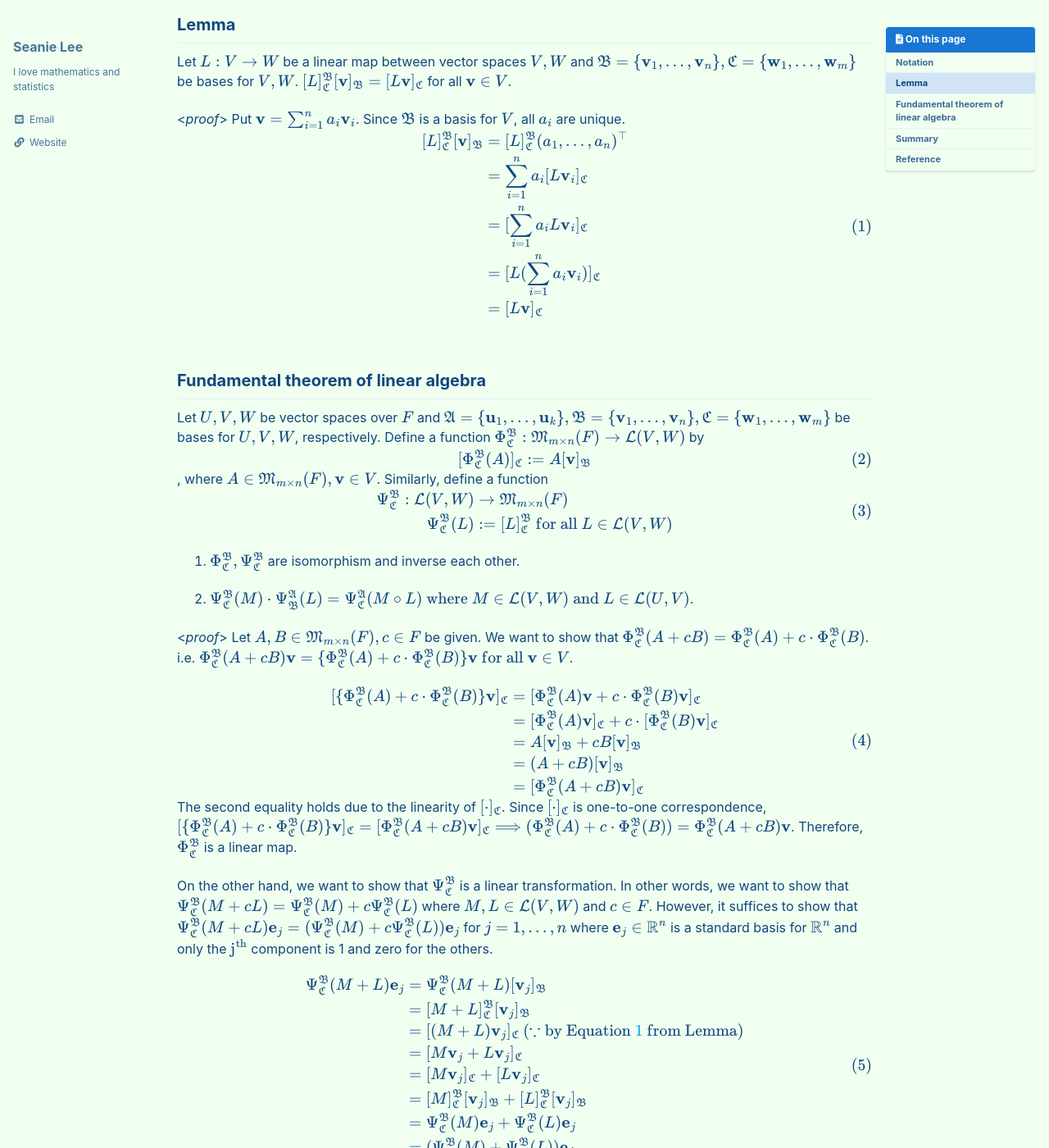
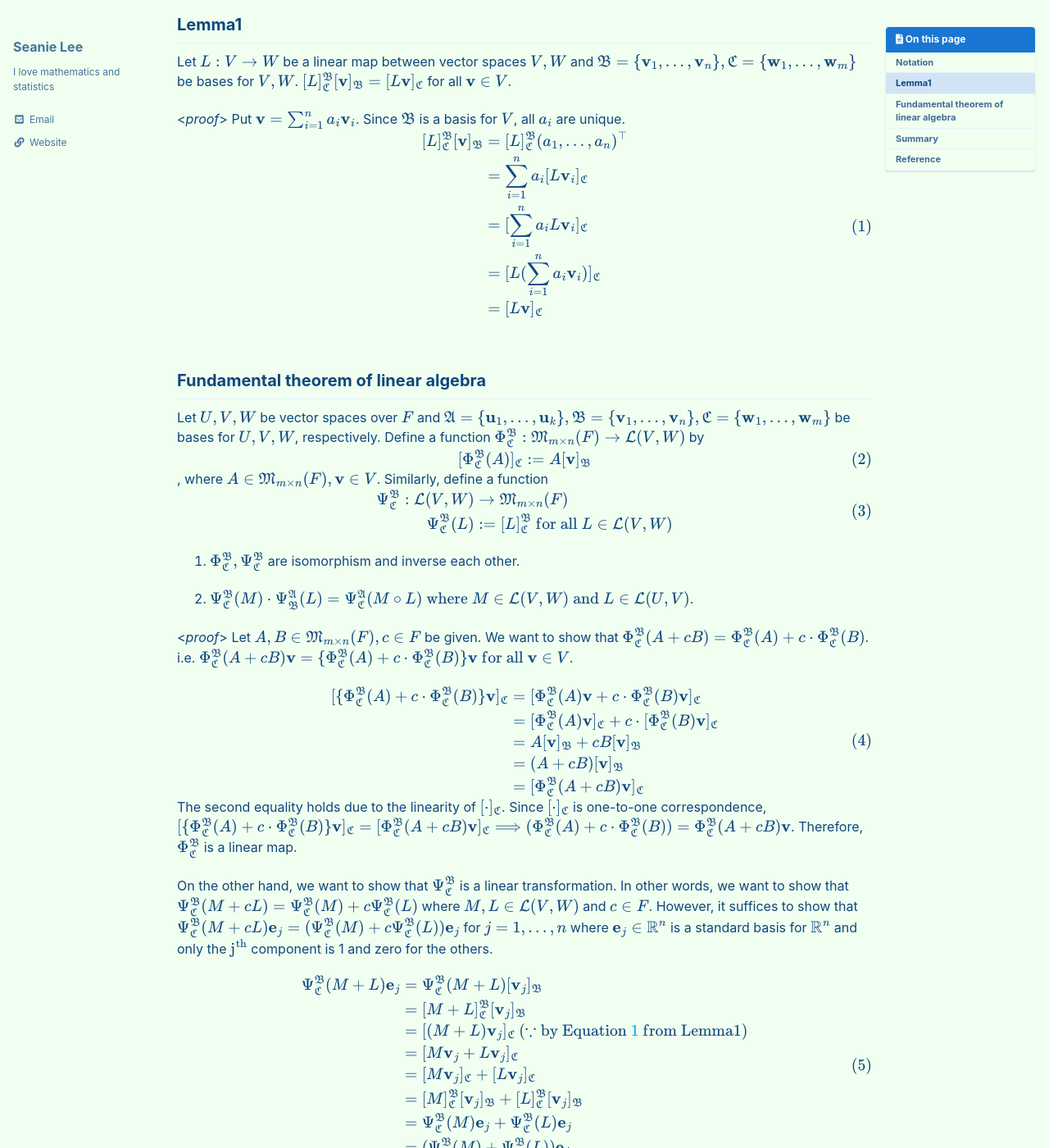
Before and after one commit to seanie12/blog, a Jekyll site: the page built from _posts/2020-12-30-fudamental-theorem-of-linear-algebra.md, in a window 1280 px wide and 1400 px high, scrolled down 528 px. Shown: the whole window at 82% size. Built offline with Jekyll 4.4.1, drawn with Linux system fonts in a browser that asks for light colours; cached includes are drawn as plain includes; formulas are drawn with MathJax 3; some of the changed text lies outside the part shown.

Commit message:
Update 2020-12-30-fudamental-theorem-of-linear-algebra.md

```diff
--- a/_posts/2020-12-30-fudamental-theorem-of-linear-algebra.md
+++ b/_posts/2020-12-30-fudamental-theorem-of-linear-algebra.md
@@ -29,7 +29,7 @@ $$ [L]^\mathfrak{B}_{\mathfrak{C}} := [ [L\mathbf{v}_1]_{\mathfrak{C}} \cdots[L\
 - $\mathfrak{M}_{m\times n}(F)$ is a vector space of $$m \text{ by } n$$ matrices over the field $$F$$.
 
 
-## Lemma
+## Lemma1
 Let $L:V\rightarrow W$ be a linear map between vector spaces $V,W$ and $$\mathfrak{B}= \{ \mathbf{v}_1, \ldots, \mathbf{v}_n\}, \mathfrak{C}= \{ \mathbf{w}_1, \ldots, \mathbf{w}_m\}$$ be  bases for $V,W$.
 $$[L]^{\mathfrak{B}}_{\mathfrak{C}} [\mathbf{v}]_{\mathfrak{B}} = [L\mathbf{v}]_{\mathfrak{C}}$$ for all $\mathbf{v} \in V$.
 
@@ -44,7 +44,7 @@ $$
         &= [L(\sum_{i=1}^n a_i \mathbf{v}_i)]_{\mathfrak{C}} \\
         &= [L\mathbf{v}]_{\mathfrak{C}}
     \end{split}
-    \label{lemma}
+    \label{lemma1}
 \end{align}
 $$
 $$\tag*{$\square$}$$
@@ -83,7 +83,7 @@ $$\begin{align}
     \begin{split}
         \Psi^{\mathfrak{B}}_{\mathfrak{C}}(M+L) \mathbf{e}_j & = \Psi^{\mathfrak{B}}_{\mathfrak{C}}(M+L)[\mathbf{v}_j]_{\mathfrak{B}} \\
         &= [M+L]^{\mathfrak{B}}_{\mathfrak{C}}[\mathbf{v}_j]_{\mathfrak{B}} \\
-        &= [(M+L)\mathbf{v}_j]_{\mathfrak{C}} \:(\because \text{by Equation \ref{lemma} from Lemma}) \\
+        &= [(M+L)\mathbf{v}_j]_{\mathfrak{C}} \:(\because \text{by Equation \ref{lemma1} from Lemma1}) \\
         &= [M\mathbf{v}_j + L\mathbf{v}_j]_{\mathfrak{C}} \\
         &= [M\mathbf{v}_j]_{\mathfrak{C}} + [L\mathbf{v}_j]_{\mathfrak{C}} \\
         &= [M]^{\mathfrak{B}}_{\mathfrak{C}}[\mathbf{v}_j]_{\mathfrak{B}} + [L]^{\mathfrak{B}}_{\mathfrak{C}}[\mathbf{v}_j]_{\mathfrak{B}} \\
```
